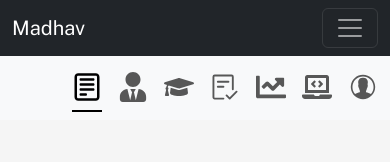
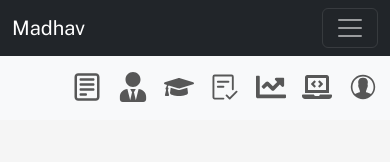
Before and after one commit to Madhav4466/mstechtrove, a React (Create React App) app in the folder react-app/: page / in a window 390 px wide. Shown: the top 162 px of the page. Built offline with nearby package versions, Linux system fonts and the light colour scheme; a web font is replaced by a local one.

Commit message:
Render links responsively and highlight the current page

```diff
--- a/react-app/src/views/components/portfolio_nav.js
+++ b/react-app/src/views/components/portfolio_nav.js
@@ -3,8 +3,10 @@ import { CgNotes } from "react-icons/cg";
 import { FaChartLine, FaGraduationCap, FaLaptopCode, FaUserTie } from "react-icons/fa";
 import { GoChecklist } from "react-icons/go";
 import { IoIosContact } from "react-icons/io";
+import { useLocation } from "react-router-dom";
 
 export default function PortfolioNav() {
+    const { hash } = useLocation();
     const navLinks = [
         { href: "#intro", label: "Intro", icon: <CgNotes size={30} /> },
         { href: "#about-me", label: "About", icon: <FaUserTie size={30} /> },
@@ -18,27 +20,17 @@ export default function PortfolioNav() {
     const renderIconsInSmallScreen = () => {
         return(
             <>
-                <Nav.Item className="d-lg-none" role="listitem">
-                    <Nav.Link href="#intro"><CgNotes size={30}/></Nav.Link>
-                </Nav.Item>
-                <Nav.Item className="d-lg-none" role="listitem">
-                    <Nav.Link eventKey={2} href="#about-me"><FaUserTie size={30}/></Nav.Link>
-                </Nav.Item>
-                <Nav.Item className="d-lg-none" role="listitem">
-                    <Nav.Link eventKey="link-3" href="#education"><FaGraduationCap size={30}/></Nav.Link>
-                </Nav.Item>
-                <Nav.Item className="d-lg-none" role="listitem">
-                    <Nav.Link eventKey="link-1" href="#skills"><GoChecklist size={30}/></Nav.Link>
-                </Nav.Item >
-                <Nav.Item className="d-lg-none" role="listitem">
-                    <Nav.Link eventKey="link-1" href="#experience"><FaChartLine size={30}/></Nav.Link>
-                </Nav.Item>
-                <Nav.Item className="d-lg-none" role="listitem">
-                    <Nav.Link eventKey="link-1" href="#projects"><FaLaptopCode size={30}/></Nav.Link>
-                </Nav.Item>
-                <Nav.Item className="d-lg-none" role="listitem">
-                    <Nav.Link eventKey="link-1" href="#contact"><IoIosContact size={30}/></Nav.Link>
-                </Nav.Item>
+                { navLinks.map(({ href, icon }, idx) => (
+                    <Nav.Item className="d-lg-none" role="listitem" key={href}>
+                        <Nav.Link
+                            href={href}
+                            active={hash === href}
+                            eventKey={`icon-link-${idx}`}
+                        >
+                            {icon}
+                        </Nav.Link>
+                    </Nav.Item>
+                ))}
             </>
         );
     }
@@ -46,27 +38,18 @@ export default function PortfolioNav() {
     const renderNavLinksOnDesktop = () => {
         return(
             <>
-                <Nav.Item className="d-none d-lg-block" role="listitem">
-                    <Nav.Link href="#intro">Intro</Nav.Link>
-                </Nav.Item>
-                <Nav.Item className="d-none d-lg-block" role="listitem">
-                    <Nav.Link eventKey={2} href="#about-me">About</Nav.Link>
-                </Nav.Item>
-                <Nav.Item className="d-none d-lg-block" role="listitem">
-                    <Nav.Link eventKey="link-3" href="#education">Education</Nav.Link>
-                </Nav.Item>
-                <Nav.Item className="d-none d-lg-block" role="listitem">
-                    <Nav.Link eventKey="link-4" href="#skills">Skills</Nav.Link>
-                </Nav.Item >
-                <Nav.Item className="d-none d-lg-block" role="listitem">
-                    <Nav.Link eventKey="link-5" href="#experience">Experience</Nav.Link>
-                </Nav.Item>
-                <Nav.Item className="d-none d-lg-block" role="listitem">
-                    <Nav.Link eventKey="link-6" href="#projects">Projects</Nav.Link>
-                </Nav.Item>
-                <Nav.Item className="d-none d-lg-block" role="listitem">
-                    <Nav.Link eventKey="link-7" href="#contact">Contact</Nav.Link>
-                </Nav.Item>
+                { navLinks.map(({ href, label }, idx) => (
+                    <Nav.Item className="d-none d-lg-block" role="listitem" key={href}>
+                    <Nav.Link
+                        href={href}
+                        active={hash === href}
+                        aria-current={hash === href}
+                        eventKey={`link-${idx}`}
+                    >
+                        {label}
+                    </Nav.Link>
+                    </Nav.Item>
+                ))}
             </>
         );
     }
```
